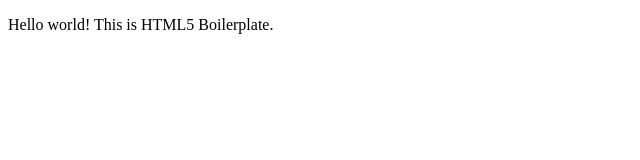
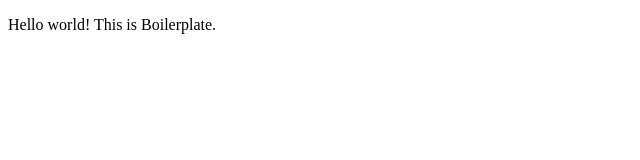
Before and after one commit to hofmann-felix/hofmann-felix.github.io, a plain HTML site: page index.html in a window 1280 px wide. Shown: the full height of the page, 0-640 px from the left. Drawn offline with Linux system fonts and the light colour scheme.

Commit message:
Update index.html

```diff
--- a/index.html
+++ b/index.html
@@ -6,7 +6,7 @@
 </head>
 
 <body>
-<p>Hello world! This is HTML5 Boilerplate.</p>
+<p>Hello world! This is Boilerplate.</p>
 </body>
 
 </html>
```
